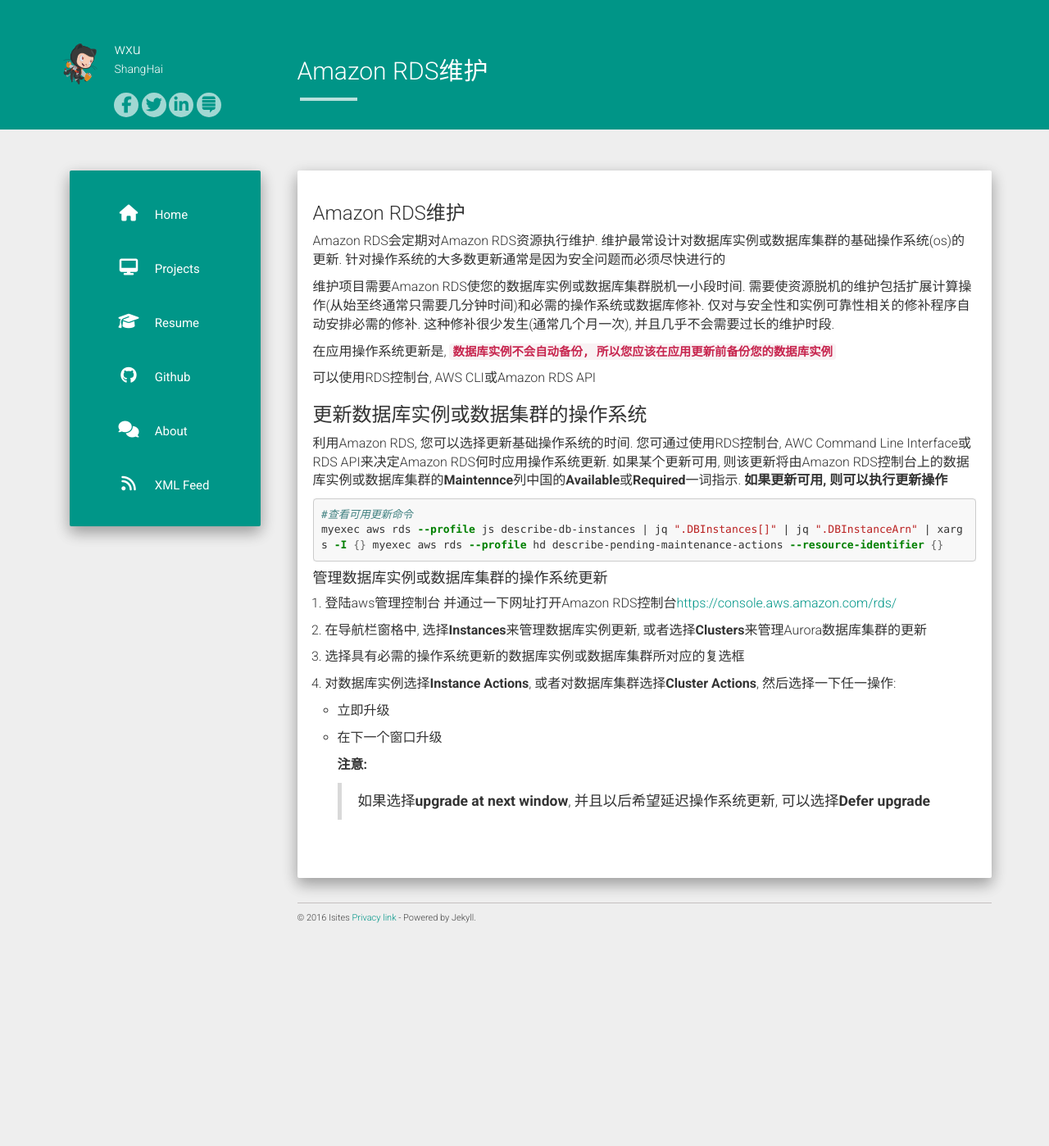
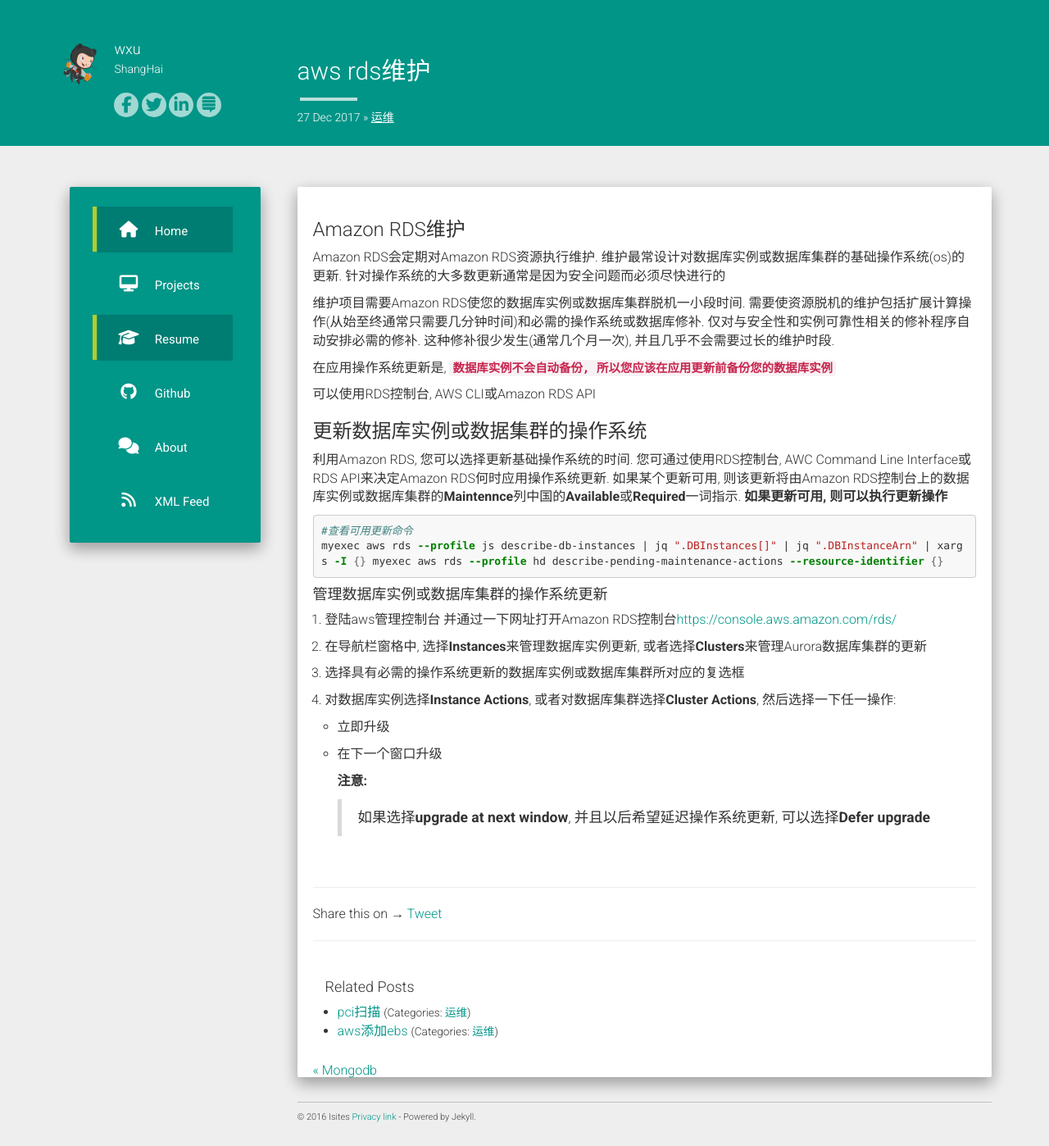
Before and after one commit to Isites/isites.github.io, a Jekyll site: the page built from _posts/2017-12-27-upgradeedbos.md, in a window 1280 px wide. Shown: the whole page at 82% size. Built offline with Jekyll 4.4.1, drawn with Linux system fonts in a browser that asks for light colours; nearby versions of some CDN libraries; our own code applies the rules of GitHub Pages for plain Markdown files; comment, search, counter and statistics services are not loaded; before the commit the page ends 1155 px from its top, so only the background shows below that.

Commit message:
wxu: 记录aws rds相关笔记

```diff
--- a/posts/upgradedbos.md
+++ b/_posts/2017-12-27-upgradeedbos.md
@@ -1,3 +1,9 @@
+---
+layout: post
+title: aws rds维护
+categories: 运维
+---
+
 ### Amazon RDS维护
 
 Amazon RDS会定期对Amazon RDS资源执行维护. 维护最常设计对数据库实例或数据库集群的基础操作系统(os)的更新. 针对操作系统的大多数更新通常是因为安全问题而必须尽快进行的
```
